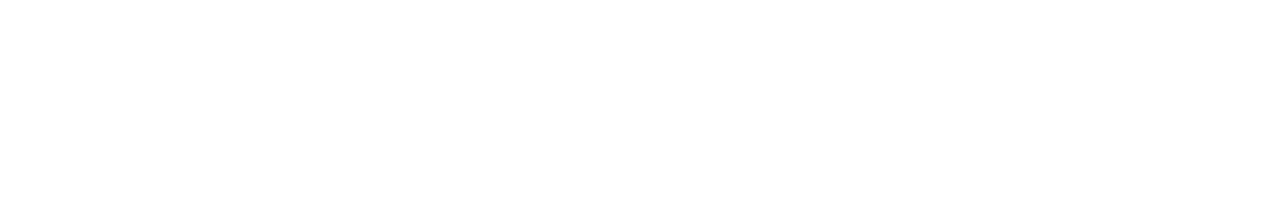
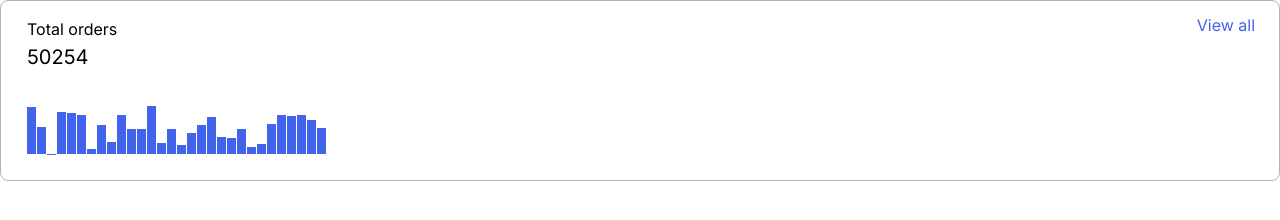
Before and after one commit to js-tasks-ru/htmlcss-20220919_andrewinapple, a website: page 04-lection2/01-histogram/index.html in a window 1280 px wide. Drawn offline with Linux system fonts and the light colour scheme.

Commit message:
histogram

```diff
--- /dev/null
+++ b/04-lection2/01-histogram/fonts.css
@@ -0,0 +1 @@
+@import url('https://fonts.googleapis.com/css2?family=Inter&display=swap');
--- a/04-lection2/01-histogram/histogram.css
+++ b/04-lection2/01-histogram/histogram.css
@@ -0,0 +1,50 @@
+.histogram {
+    --grey: #ACB5BD;
+    --link: #4263EB;
+    --histogram-column: #4263EB;
+    font-family: 'Inter';
+    border-radius: 8px;
+    border: 1px solid var(--grey);
+    padding: 16px 24px 24px 26px;
+}
+
+.histogram__titles {
+    display: flex;
+    justify-content: space-between;
+}
+
+.histogram__digits {
+
+}
+
+.histogram__heading {
+    font-size: 16px;
+    margin-bottom: 6px;
+    line-height: 24px;
+}
+
+.histogram__summary {
+    font-size: 20px;
+}
+
+.histogram__link {
+    font-size: 16px;
+    color: var(--link);
+    text-decoration: none;
+}
+
+.histogram__link:hover {
+    text-decoration: underline;
+}
+
+.histogram__columns {
+    margin-top: 39px;
+}
+
+/* Element of histogram */
+.histogram__column {
+    display: inline-block;
+    width: 9px;
+    margin: 0 1px 0 0;
+    background-color: var(--histogram-column);
+}
--- a/04-lection2/01-histogram/index.html
+++ b/04-lection2/01-histogram/index.html
@@ -1,11 +1,41 @@
 <!DOCTYPE html>
 <!-- Страница с гистограммой -->
 <html lang="ru">
+
 <head>
     <link rel="stylesheet" href="../../assets/css/main.css">
     <link rel="stylesheet" href="./histogram.css">
+    <link rel="stylesheet" href="fonts.css">
 </head>
+
 <body>
+    <div class="histogram">
+        <div class="histogram__titles">
+            <div class="histogram__digits">
+                <h3 class="histogram__heading">
+                    Total orders
+                </h3>
+                <h3 class="histogram__summary">
+                    50254
+                </h3>
+            </div>
+            <a href="#" class="histogram__link">
+                View all
+            </a>
+        </div>
+        <div class="histogram__columns">
 
+        </div>
+    </div>
+    <script>
+        let wrapper = document.getElementsByClassName('histogram__columns')[0];
+        for (let i = 0; i < 30; i++) {
+            let child = document.createElement('div');
+            child.style.height = `${Math.random() * 51}px`;
+            child.setAttribute('class', 'histogram__column');
+            wrapper.appendChild(child);
+        }
+    </script>
 </body>
+
 </html>
```
Lines whose indentation alone changed are shown as unchanged.
